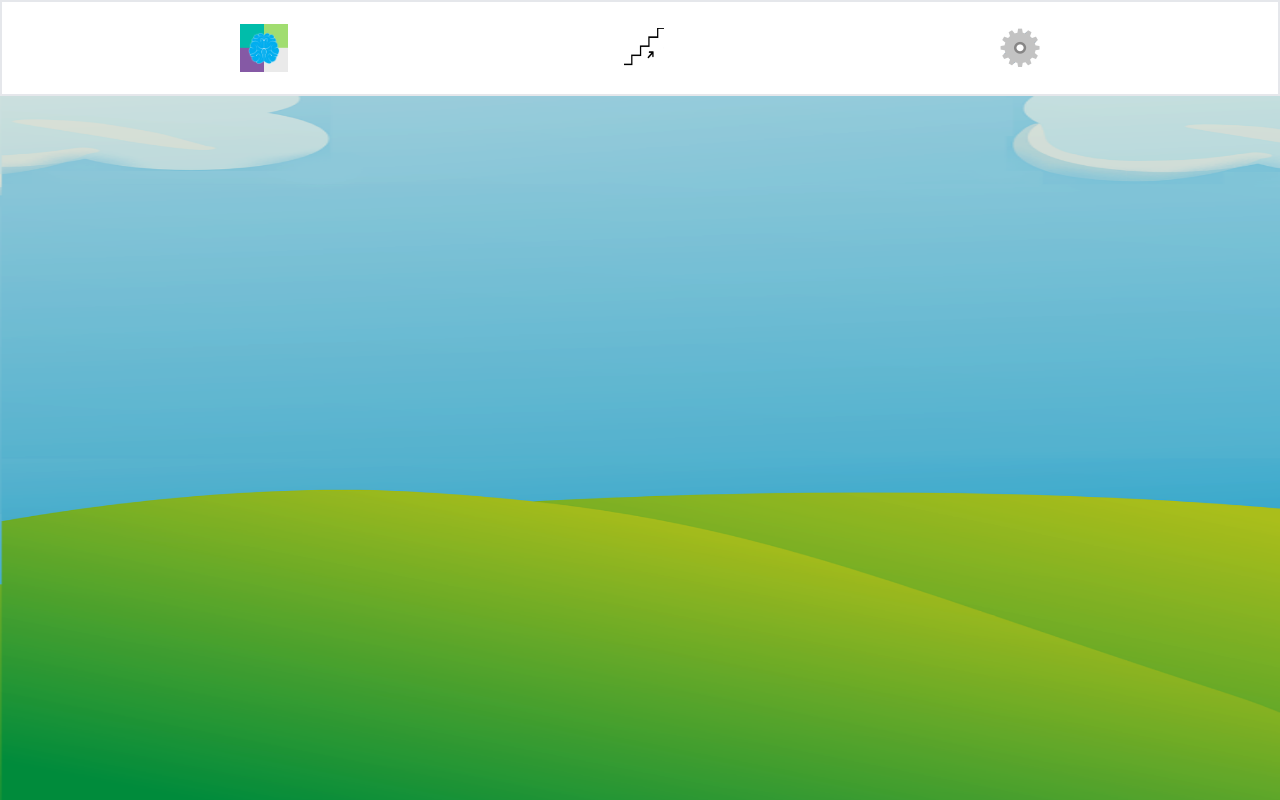
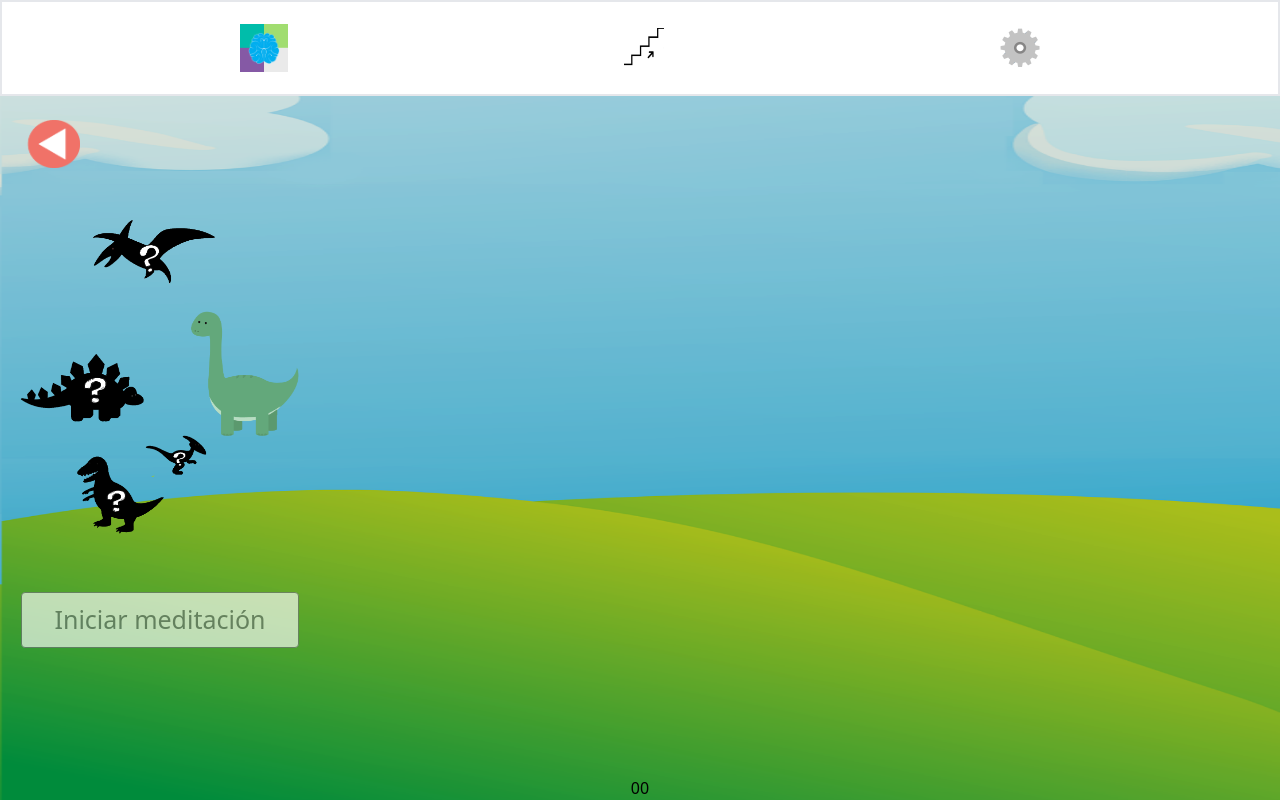
Before and after one commit to a-bacilio/mindfullfront_andrea, a React (Vite) app: page /dinosaurios/1 in a window 1280 px wide. Before the commit this address had no page. Built offline with nearby package versions, Linux system fonts and the light colour scheme; what reduxjs-toolkit-persist, tw-elements would draw is missing.

Commit message:
fix dinos

```diff
--- a/src/pages/Dinosaurios.jsx
+++ b/src/pages/Dinosaurios.jsx
@@ -30,11 +30,11 @@ function Dinosaurios() {
         const [card, setCard] = useState(0);
         return (
             <div className='w-full h-full'>
-                <div class="flex justify-start"><img src="../src/assets/images/levels/flechai2.png" class="mt-16 mr-8 h-12 w-20"></img></div>
+                <div className="flex justify-start"><img src="../src/assets/images/levels/flechai2.png" className="mt-16 mr-8 h-12 w-20"></img></div>
                 {(card == 0 && info) &&
 
                         <div className="w-full sm:max-w-80 p-5 border-solid border-red border-100 pt-12 flex flex-col justify-center items-center" >
-                            <img src={info.level_img ?? ""} class="w-80 h-80"></img>
+                            <img src={info.level_img ?? ""} className="w-80 h-80"></img>
                             <button className='bg-white mt-14 opacity-65 text-[25px] text-zinc-500 px-8 py-2 rounded mb-12 border border-zinc-500' onClick={() => setCard(1)} >Iniciar meditación</button></div>}
 
                 {card == 1 && <div className='w-full items-center fixed top-0 left-0 w-full h-full flex-center flex-column justify-center z-[100] bg-black'></div>}
--- a/src/routes/Routes.jsx
+++ b/src/routes/Routes.jsx
@@ -20,7 +20,7 @@ function Routes() {
                 path="/level/:level_x" element={<Level />} />
 
 <Route
-                path="/dinosaurios" element={<Dinosaurios />} />
+                path="/dinosaurios/:dinosaurios_x" element={<Dinosaurios />} />
 
             <Route
                 path='/levels' element={<Levels />} />
```
